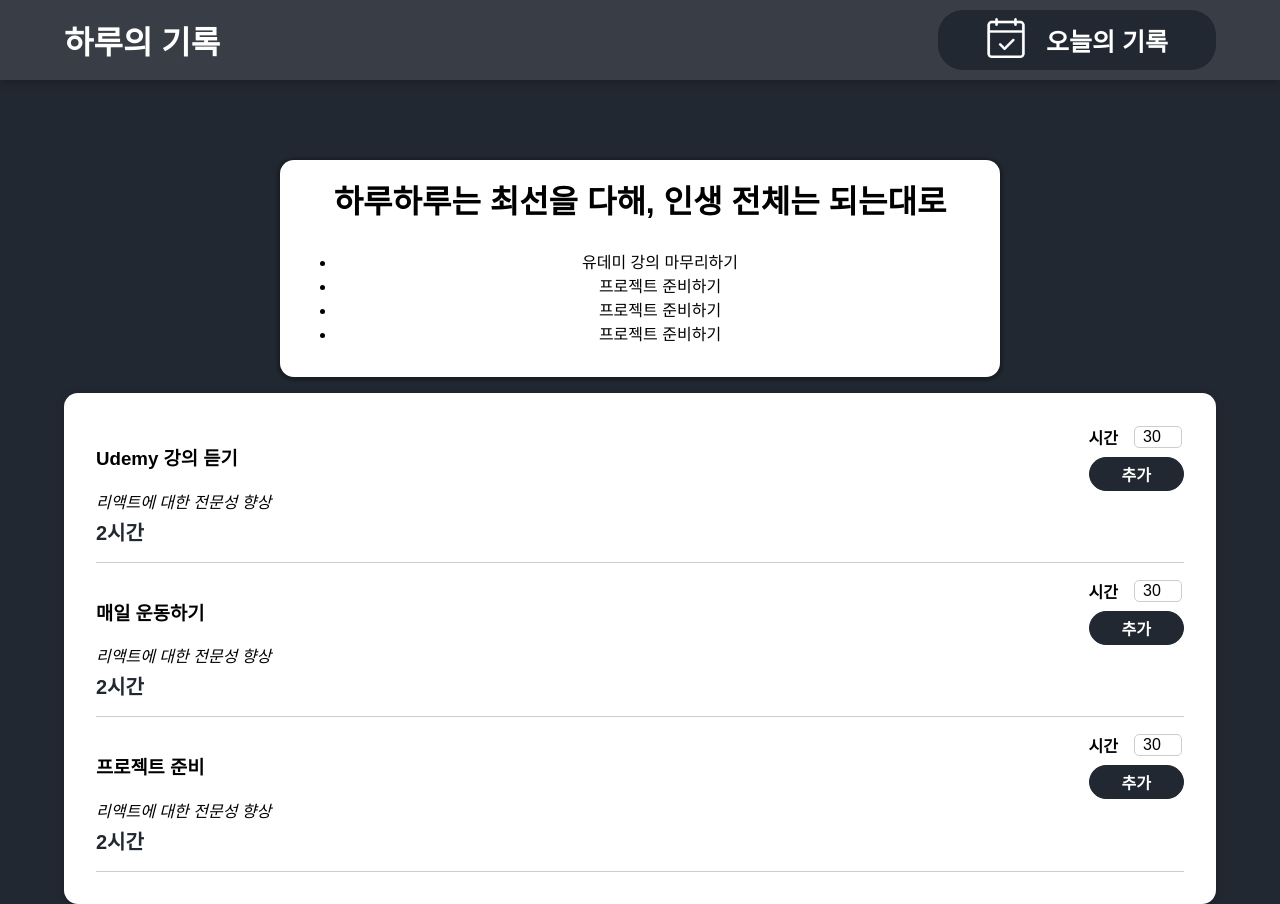
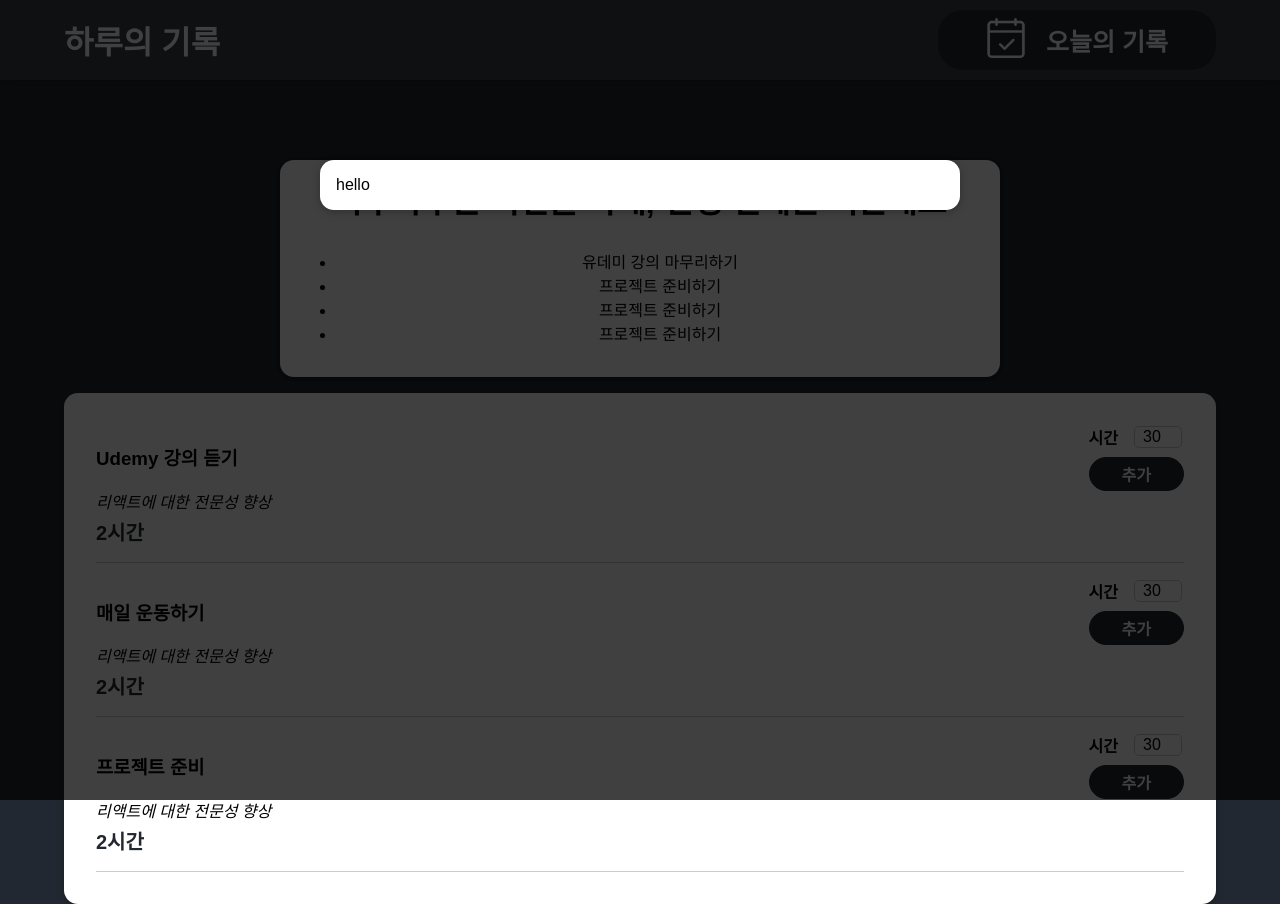
Before and after one commit to booyaChael/daylog, a React (Create React App) app: page / in a window 1280 px wide. Built offline with nearby package versions, Linux system fonts and the light colour scheme; a web font is replaced by a local one.

Commit message:
Modal UI 생성

```diff
--- a/public/index.html
+++ b/public/index.html
@@ -9,6 +9,7 @@
     <title>하루의 기록</title>
   </head>
   <body>
+    <div id="overlays"></div>
     <div id="root"></div>
   </body>
 </html>
--- a/src/App.js
+++ b/src/App.js
@@ -1,9 +1,11 @@
 import Header from "./components/Layout/Header";
 import Projects from "./components/Projects/Projects";
+import Todaylog from "./components/Todaylog/Todaylog";
 
 function App() {
   return (
     <div className="App">
+      <Todaylog />
       <Header />
       <Projects />
     </div>
--- /dev/null
+++ b/src/components/Todaylog/Todaylog.js
@@ -0,0 +1,7 @@
+import Modal from "../UI/Modal";
+
+const Todaylog = (props) => {
+  return <Modal>hello</Modal>;
+};
+
+export default Todaylog;
--- /dev/null
+++ b/src/components/UI/Modal.js
@@ -0,0 +1,25 @@
+import ReactDOM from "react-dom";
+import classes from "./Modal.module.css";
+
+const Backdrop = (props) => {
+  return <div className={classes.backdrop} />;
+};
+
+const ModalOverLay = (props) => {
+  return <div className={classes.modal}>{props.children}</div>;
+};
+
+const portalElement = document.getElementById("overlays");
+
+const Modal = (props) => {
+  return (
+    <>
+      {ReactDOM.createPortal(<Backdrop />, portalElement)}
+      {ReactDOM.createPortal(
+        <ModalOverLay>{props.children}</ModalOverLay>,
+        portalElement
+      )}
+    </>
+  );
+};
+export default Modal;
--- /dev/null
+++ b/src/components/UI/Modal.module.css
@@ -0,0 +1,40 @@
+.backdrop {
+  position: fixed;
+  top: 0;
+  left: 0;
+  width: 100%;
+  height: 100vh;
+  z-index: 20;
+  background-color: rgba(0, 0, 0, 0.75);
+}
+
+.modal {
+  position: fixed;
+  top: 20vh;
+  left: 5%;
+  width: 90%;
+  background-color: white;
+  padding: 1rem;
+  border-radius: 14px;
+  box-shadow: 0 2px 8px rgba(0, 0, 0, 0.25);
+  z-index: 30;
+  animation: slide-down 300ms ease-out forwards;
+}
+
+@media (min-width: 768px) {
+  .modal {
+    width: 40rem;
+    left: calc(50% - 20rem);
+  }
+}
+
+@keyframes slide-down {
+  from {
+    opacity: 0;
+    transform: translateY(-3rem);
+  }
+  to {
+    opacity: 1;
+    transform: translateY(0);
+  }
+}
```
